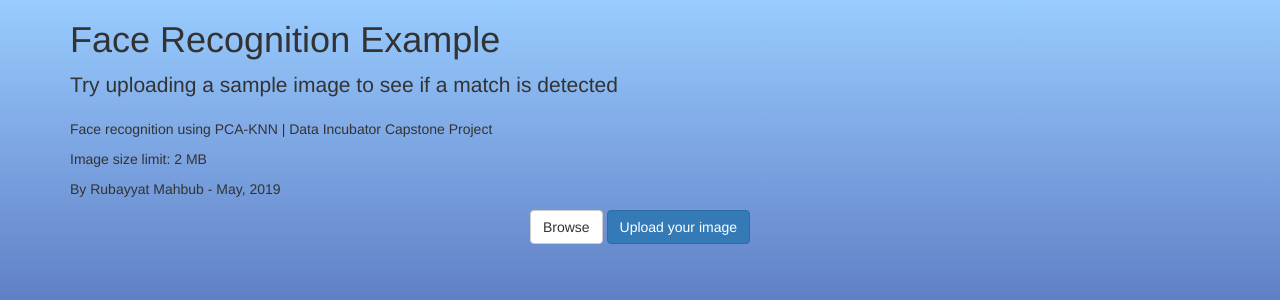
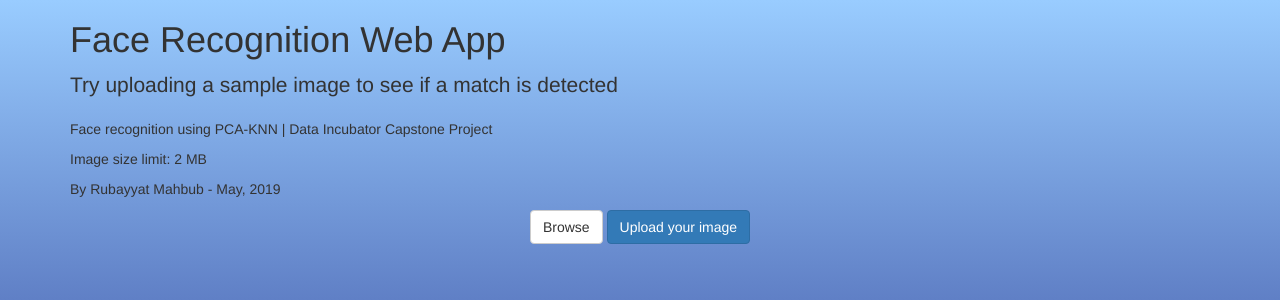
Before and after one commit to rmahbub/Data_Incubator_Capstone_Project, a Flask app: page / in a window 1280 px wide. Shown: the top 300 px of the page. Run offline with Flask 2, Linux system fonts and the light colour scheme; parts of the project's set-up code (start-up, migrations or seed data) failed here and were passed over; some libraries are stand-ins or nearby versions.

Commit message:
Commit Fifth

```diff
--- a/templates/index.html
+++ b/templates/index.html
@@ -10,7 +10,7 @@
 
 <div class = "container">
     <div class = "starter-template">
-        <h1>Face Recognition Example</h1>
+        <h1>Face Recognition Web App</h1>
         <p class = "lead"> Try uploading a sample image to see if a match is detected </p>
         <p> Face recognition using PCA-KNN | Data Incubator Capstone Project </p>
         <p> Image size limit: 2 MB </p>
```
